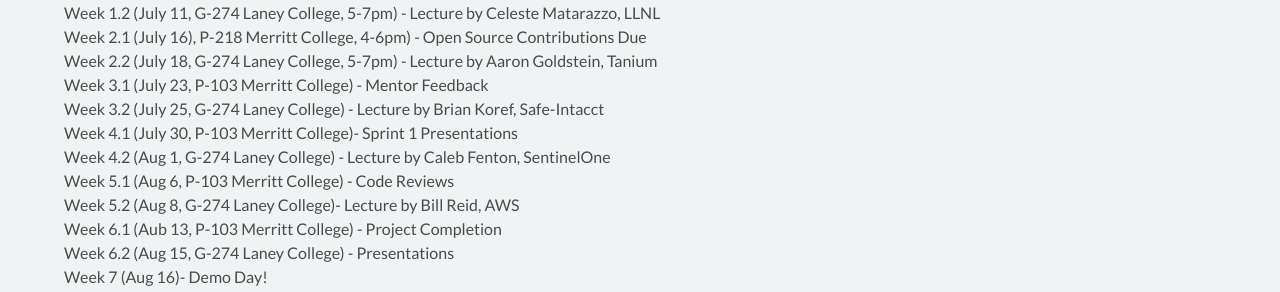
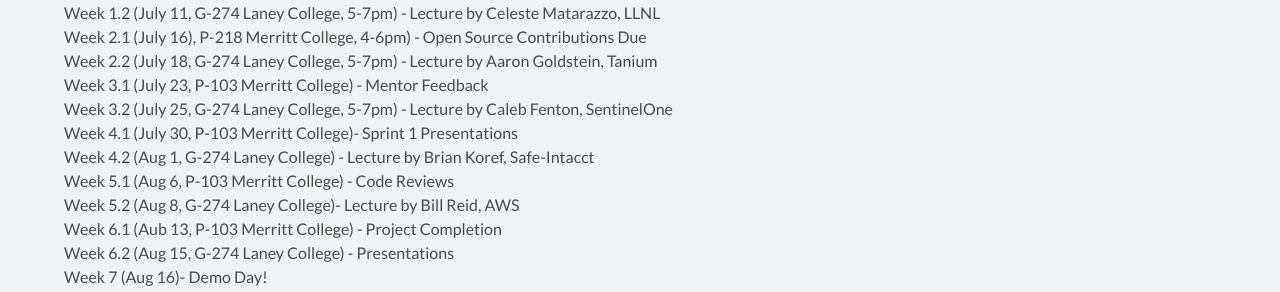
Before and after one commit to cyberdefendersprogram/www-homepage, a Jekyll site: the page built from summerprogram.html, in a window 1280 px wide and 900 px high, scrolled down 2228 px. Shown: the part 161-453 px from the top of the window. Built offline with Jekyll 4.4.1, drawn with Linux system fonts in a browser that asks for light colours; nearby versions of some CDN libraries.

Commit message:
Update summerprogram.html

```diff
--- a/summerprogram.html
+++ b/summerprogram.html
@@ -98,9 +98,9 @@
             <li>Week 2.1 (July 16), P-218 Merritt College, 4-6pm) - Open Source Contributions Due</li>
             <li>Week 2.2 (July 18, G-274 Laney College, 5-7pm) - Lecture by Aaron Goldstein, Tanium</li>
             <li>Week 3.1 (July 23, P-103 Merritt College) - Mentor Feedback</li>
-            <li>Week 3.2 (July 25, G-274 Laney College) - Lecture by Brian Koref, Safe-Intacct</li>
+            <li>Week 3.2 (July 25, G-274 Laney College, 5-7pm) - Lecture by Caleb Fenton, SentinelOne </li>
             <li>Week 4.1 (July 30, P-103 Merritt College)- Sprint 1 Presentations</li>
-            <li>Week 4.2 (Aug 1, G-274 Laney College) - Lecture by Caleb Fenton, SentinelOne </li>
+            <li>Week 4.2 (Aug 1, G-274 Laney College) - Lecture by Brian Koref, Safe-Intacct</li>
             <li>Week 5.1 (Aug 6, P-103 Merritt College) - Code Reviews</li>
             <li>Week 5.2 (Aug 8, G-274 Laney College)- Lecture by Bill Reid, AWS</li>
             <li>Week 6.1 (Aub 13, P-103 Merritt College) - Project Completion</li>
```
